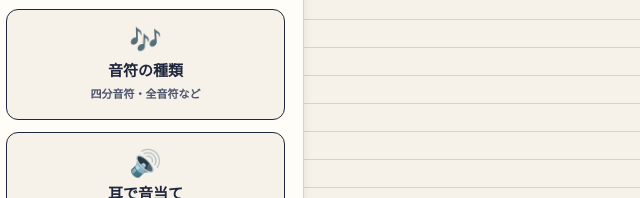
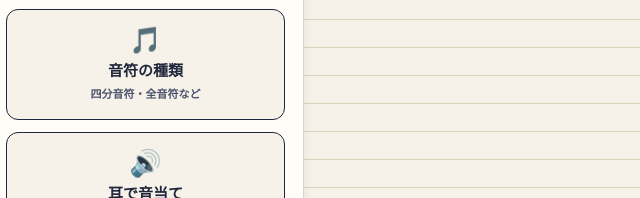
Before and after one commit to 11HanShu11/Claude_piano_app, a plain HTML site: page index.html in a window 1280 px wide. Shown: the part 288-486 px from the top of the page, 640-1280 px from the left. Drawn offline with Linux system fonts and the light colour scheme.

Commit message:
Update index.html

```diff
--- a/index.html
+++ b/index.html
@@ -241,7 +241,7 @@
             <span class="menu-ic">🎹</span><span class="menu-t">音階読み</span><span class="menu-d">鍵盤でこたえる</span>
           </button>
           <button class="menu-btn" data-mode="duration">
-            <span class="menu-ic">🎶</span><span class="menu-t">音符の種類</span><span class="menu-d">四分音符・全音符など</span>
+            <span class="menu-ic">🎵</span><span class="menu-t">音符の種類</span><span class="menu-d">四分音符・全音符など</span>
           </button>
           <button class="menu-btn" data-mode="key">
             <span class="menu-ic">𝄞</span><span class="menu-t">調・調号</span><span class="menu-d">ハ長調・ト長調など</span>
```
